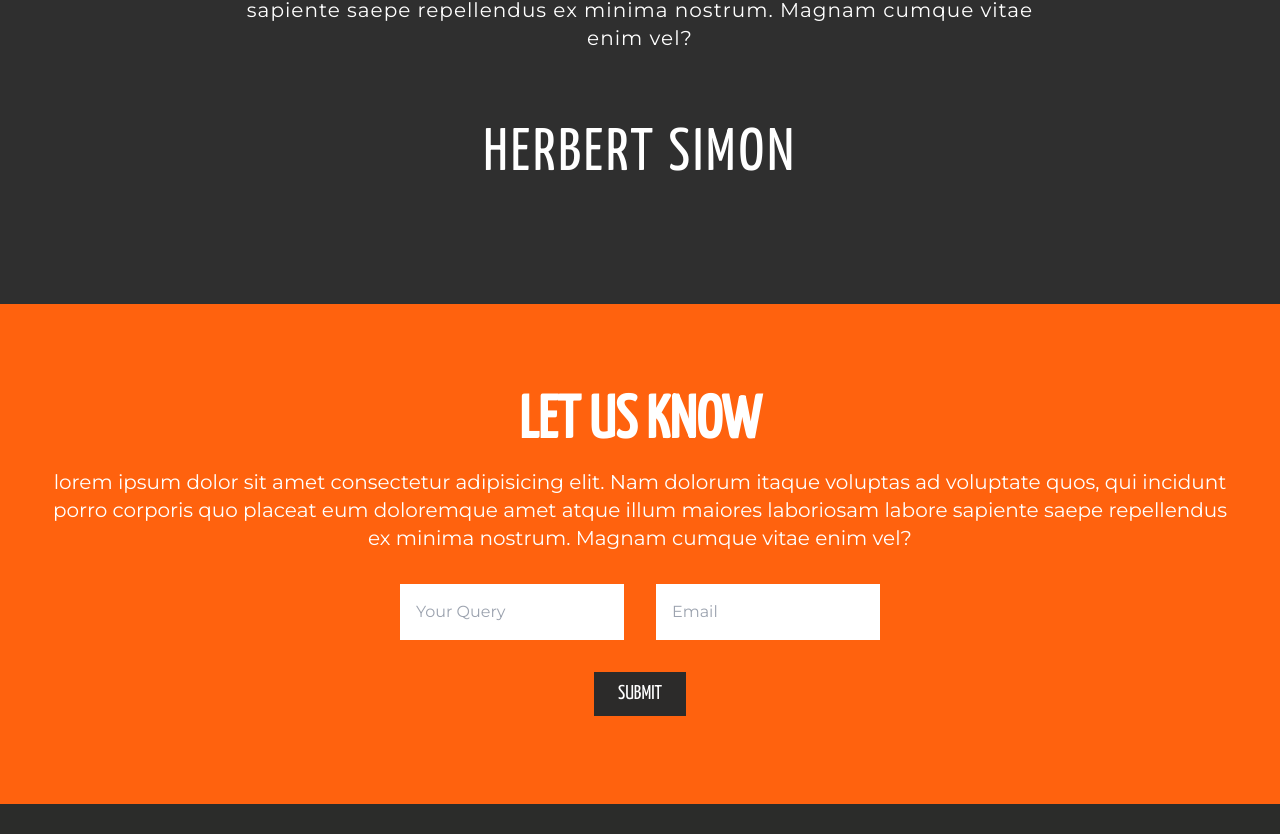
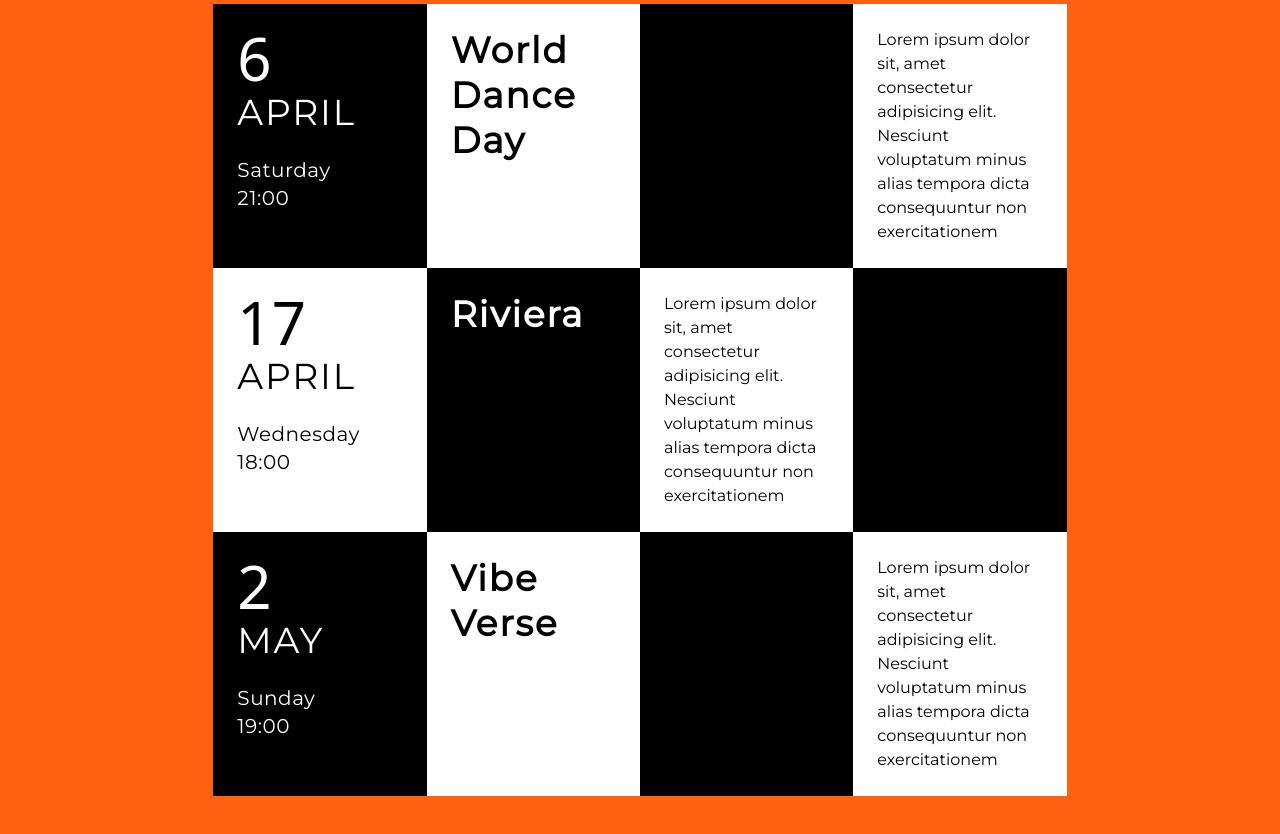
Before and after one commit to GhostVaibhav/dance-club-site, a React (Create React App) app: page / in a window 1280 px wide. Shown: the part 4766-5600 px from the top of the page. Built offline with nearby package versions, Linux system fonts and the light colour scheme.

Commit message:
added events component

```diff
--- a/src/App.js
+++ b/src/App.js
@@ -6,6 +6,7 @@ import Teams from "./components/Teams";
 import Query from "./components/Query";
 import Awards from "./components/Awards";
 import Quote from "./components/Quote";
+import Events from "./components/Events";
 
 function App() {
 	return (
@@ -15,6 +16,7 @@ function App() {
 			<About />
 			<Teams />
 			<Awards />
+			<Events />
 			<Quote />
 			<Query />
 			<Footer />
--- /dev/null
+++ b/src/components/Events.js
@@ -0,0 +1,94 @@
+import React from 'react'
+
+export default function Events() {
+    return (
+        <>
+            <div className="bg-[#FF620E] pb-20">
+                <p className="text-6xl text-center m-auto text-white font-bold pt-20 pb-20 tracking-wider" style={{ "fontFamily": "Yanone Kaffeesatz" }}>
+                    UPCOMING EVENTS
+                </p>
+
+                <div className="grid grid-cols-6">
+                    <div></div>
+                    <div className="col-span-4 ">
+                        <div className="grid grid-cols-4 grid-rows-3">
+
+                            {/* Row 1 */}
+
+                            <div className="bg-black text-white p-6">
+                                <p className="text-6xl pb-1">6</p>
+                                <p className="font-['Montserrat'] text-4xl tracking-wider pb-6">APRIL</p>
+                                <p className="font-['Montserrat'] text-xl tracking-wide">Saturday</p>
+                                <p className="font-['Montserrat'] text-xl tracking-wide">21:00</p>
+                            </div>
+
+                            <div className="bg-white text-black p-6">
+                                <p className="font-['Montserrat'] tracking-wider leading-tight font-extrabold text-4xl">
+                                    World Dance Day
+                                </p>
+                            </div>
+                            <div className="bg-black text-white p-6">
+                                {/* Image */}
+                            </div>
+                            <div className="bg-white text-black p-6">
+                                <p className="font-['Montserrat'] text-base tracking-normal">
+                                    Lorem ipsum dolor sit, amet consectetur adipisicing elit. Nesciunt voluptatum minus alias tempora dicta consequuntur non exercitationem
+                                </p>
+                            </div>
+
+                            {/* Row 2 */}
+
+                            <div className="bg-white text-black p-6">
+                                <p className="text-6xl pb-1">17</p>
+                                <p className="font-['Montserrat'] text-4xl tracking-wider pb-6">APRIL</p>
+                                <p className="font-['Montserrat'] text-xl tracking-wide">Wednesday</p>
+                                <p className="font-['Montserrat'] text-xl tracking-wide">18:00</p>
+                            </div>
+
+                            <div className="bg-black text-white p-6">
+                                <p className="font-['Montserrat'] tracking-wider leading-tight font-extrabold text-4xl">
+                                    Riviera
+                                </p>
+                            </div>
+                            <div className="bg-white text-black p-6">
+                                <p className="font-['Montserrat'] text-base tracking-normal">
+                                    Lorem ipsum dolor sit, amet consectetur adipisicing elit. Nesciunt voluptatum minus alias tempora dicta consequuntur non exercitationem
+                                </p>
+                            </div>
+                            <div className="bg-black text-white  p-6">
+                                {/* Image */}
+                            </div>
+
+
+                            {/* Row 3 */}
+
+                            <div className="bg-black text-white p-6">
+                                <p className="text-6xl pb-1">2</p>
+                                <p className="font-['Montserrat'] text-4xl tracking-wider pb-6">MAY</p>
+                                <p className="font-['Montserrat'] text-xl tracking-wide">Sunday</p>
+                                <p className="font-['Montserrat'] text-xl tracking-wide">19:00</p>
+                            </div>
+
+                            <div className="bg-white text-black p-6">
+                                <p className="font-['Montserrat'] tracking-wider leading-tight font-extrabold text-4xl">
+                                    Vibe Verse
+                                </p>
+                            </div>
+                            <div className="bg-black text-white p-6">
+                                {/* Image */}
+                            </div>
+                            <div className="bg-white text-black p-6">
+                                <p className="font-['Montserrat'] text-base tracking-normal">
+                                    Lorem ipsum dolor sit, amet consectetur adipisicing elit. Nesciunt voluptatum minus alias tempora dicta consequuntur non exercitationem
+                                </p>
+                            </div>
+
+
+                        </div>
+                    </div>
+                    <div></div>
+                </div>
+            </div>
+        </>
+    )
+}
```
